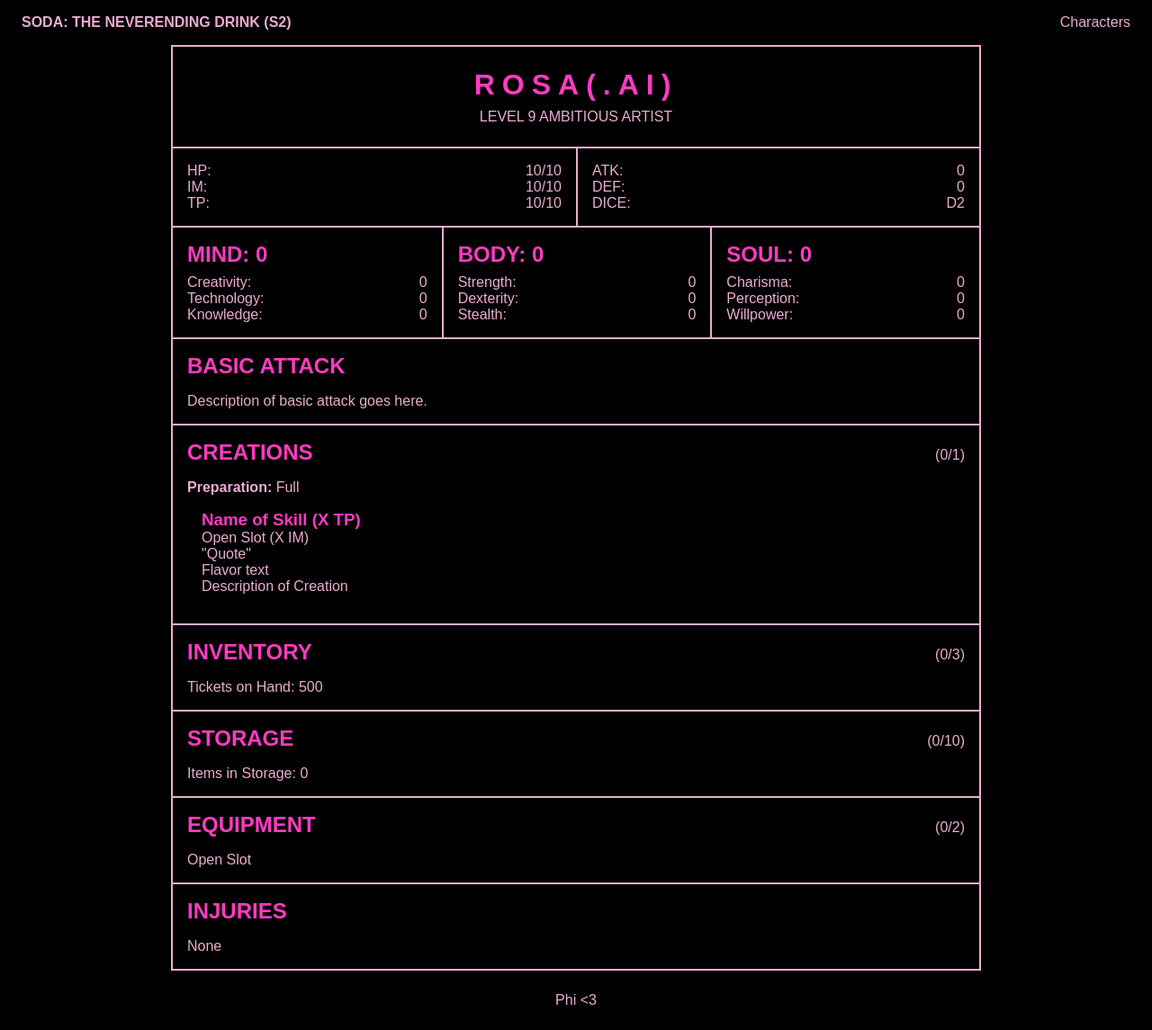
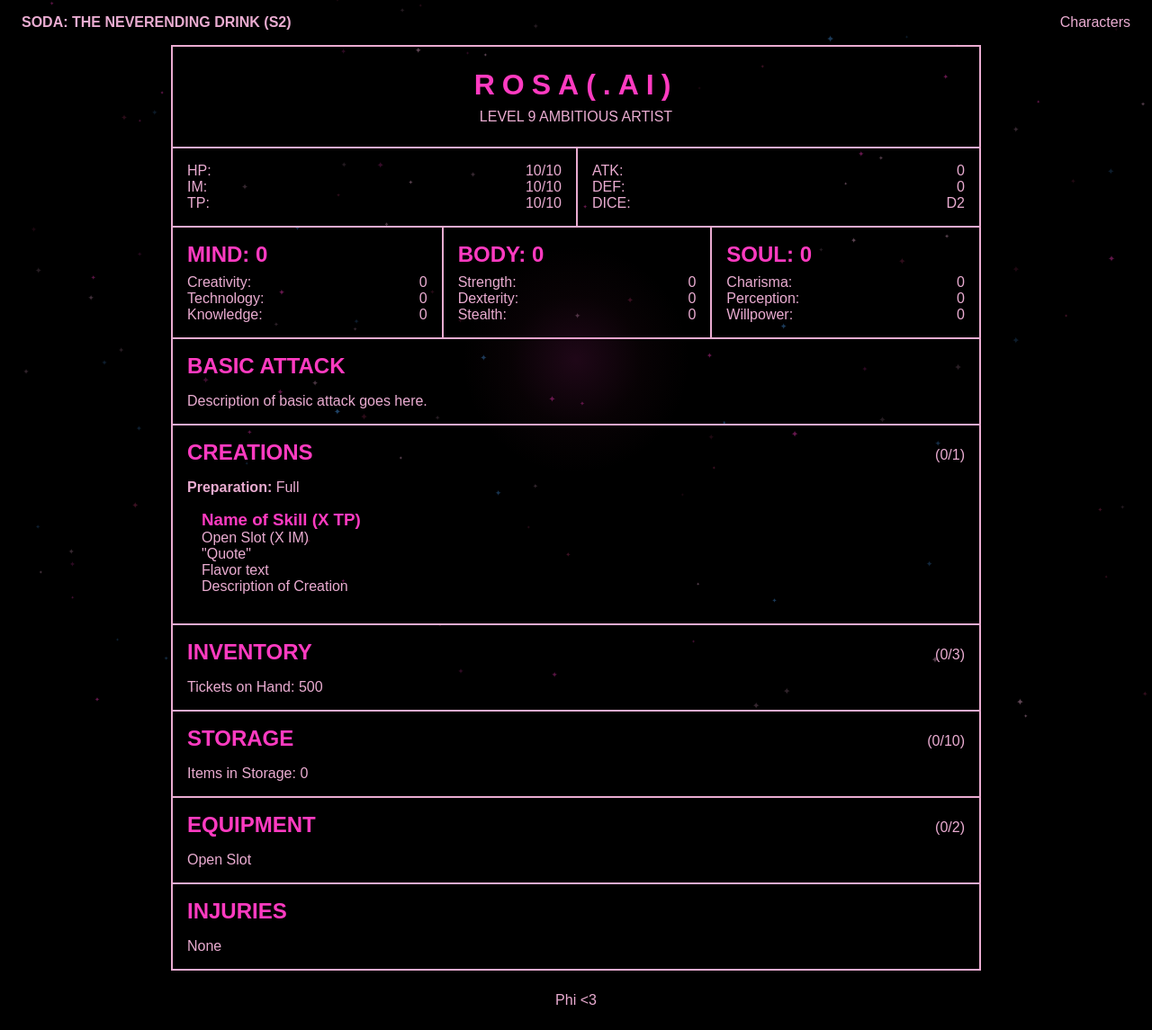
Before and after one commit to Phasolotl/secret-website, a Flask app: template app/templates/sheet_rosa.html in a window 1280 px wide. Shown: the whole page at 90% size. Run offline with Flask 3, Linux system fonts and the light colour scheme; the template is opened without the code that fills it, so the values that code supplies are empty.

Commit message:
Added more CSS styles, added stars, added glows, still working on static

```diff
--- a/app/app.py
+++ b/app/app.py
@@ -9,7 +9,7 @@ app = Flask(__name__)
 def index():
     return render_template('index.html')
 
-@app.route('/sheet')
+@app.route('/rosa', endpoint='rosa_sheet')
 def sheet():
     return render_template('sheet_rosa.html')
 
--- a/app/static/css/scss/_base.scss
+++ b/app/static/css/scss/_base.scss
@@ -10,16 +10,6 @@
     --color-primary: #333333;
     --color-secondary: #666666;
     --color-border: #222222;
-}
-
-// Rosa
-.theme-rosa {
-    --color-background: #000000;
-    --color-surface: #12070d;
-    --color-text: #EAACD1;
-    --color-primary: #FF3BC1;
-    --color-secondary: #9E2D5C;
-    --color-border: #9E2D5C;
 }
 
 // Box Model
@@ -37,7 +27,7 @@ html {
 }
 
 body {
-    margin: 0;
+    margin: 0 auto;
     min-height: 100vh;
 
     background-color: var(--color-background);
--- a/app/static/css/scss/_component.scss
+++ b/app/static/css/scss/_component.scss
@@ -26,6 +26,12 @@
     a {
     display: block;
     }
+}
+
+.character-card:hover {
+    transform: translateY(-4px);
+    box-shadow:
+        0 0 15px rgba(0, 0, 0, 0.2);
 }
 
 .character-card.rosa-theme:hover {
--- a/app/static/css/scss/_layout.scss
+++ b/app/static/css/scss/_layout.scss
@@ -25,16 +25,23 @@
 
 // Main
 
-.site-main {
-    width: 100%;
-    max-width: vars.$site-width;
+.home-container {
+    width: min(100% - 2rem, 1200px);
     margin-inline: auto;
+
 }
 
 // Footer
 
 .site-footer {
     padding: vars.$spacing-lg;
-
     text-align: center;
 }
+
+// Z-index
+
+header,
+footer {
+    position: relative;
+    z-index: 101;
+}
--- a/app/static/css/scss/pages/_characters.scss
+++ b/app/static/css/scss/pages/_characters.scss
@@ -3,11 +3,14 @@
 // Character Sheet
 
 .character-sheet {
+    position: relative;
     width: 100%;
     max-width: vars.$sheet-width;
     margin-inline: auto;
 
+    user-select: text;
     border: vars.$border-width solid;
+    z-index: 2;
 }
 
 // Sheet Header
@@ -104,3 +107,161 @@
     }
 
 }
+
+//
+// Rosa Themes
+//
+
+// Color Theme
+.theme-rosa {
+    --color-background: #000000;
+    --color-surface: #12070d;
+    --color-text: #EAACD1;
+    --color-primary: #FF3BC1;
+    --color-secondary: #9E2D5C;
+    --color-border: #9E2D5C;
+}
+
+.rosa-world {
+    position: relative;
+
+    min-height: 100vh;
+    width: 100%;
+
+    overflow: hidden;
+    user-select: none;
+
+    background: #000000;
+    z-index: 2;
+}
+
+// Starry background
+
+.rosa-stars {
+    position: fixed;
+
+    inset: 0;
+
+    min-width: 100vw;
+    min-height: 100vh;
+
+    overflow: hidden;
+
+    pointer-events: none;
+
+    z-index: 0;
+}
+
+.rosa-star {
+    position: absolute;
+
+    display: block;
+
+    line-height: 1;
+
+    color: var(--star-color);
+
+    user-select: none;
+
+    animation:
+        rosa-star-twinkle var(--star-duration)
+        ease-in-out
+        infinite var(--star-delay),
+
+        rosa-star-drift var(--drift-duration)
+        ease-in-out
+        infinite alternate;
+}
+
+@keyframes rosa-star-twinkle {
+    0%,
+    100% {
+        opacity: 0.15;
+    }
+
+    50% {
+        opacity: 0.4;
+    }
+}
+
+@keyframes rosa-star-drift {
+    from {
+        transform: translate(0, 0);
+    }
+
+    to {
+        transform:
+            translate(
+                var(--drift-x),
+                var(--drift-y)
+            );
+    }
+}
+
+// Cursor glow
+
+.rosa-glow {
+    position: fixed;
+    inset: 0;
+
+    pointer-events: none;
+    z-index: 10;
+
+    background: radial-gradient(
+        circle 180px at var(--mouse-x, 50%) var(--mouse-y, 50%),
+        rgba(255, 59, 193, 0.12),
+        rgba(158, 45, 92, 0.05) 40%,
+        transparent 70%
+    );
+}
+
+.rosa-trail {
+    position: fixed;
+    inset: 0;
+
+    pointer-events: none;
+
+    z-index: 11;
+}
+
+.rosa-trail-segment {
+    position: absolute;
+
+    height: 3px;
+
+    pointer-events: none;
+
+    transform-origin: left center;
+
+    background: linear-gradient(
+        90deg,
+        transparent,
+        rgba(255, 59, 193, 0.9),
+        rgba(234, 172, 209, 0.7),
+        transparent
+    );
+
+    box-shadow:
+        0 0 6px rgba(255, 59, 193, 0.8),
+        0 0 14px rgba(158, 45, 92, 0.5);
+
+    animation: rosa-slash-fade 0.45s ease-out forwards;
+}
+
+@keyframes rosa-slash-fade {
+    from {
+        opacity: 0.9;
+    }
+
+    to {
+        opacity: 0;
+    }
+}
+
+// Animated borders
+
+// Interactive stats
+
+// Waking sections
+
+// Roses
--- a/app/static/css/style.css
+++ b/app/static/css/style.css
@@ -156,15 +156,6 @@ h1, h2, h3, p {
   --color-border: #222222;
 }
 
-.theme-rosa {
-  --color-background: #000000;
-  --color-surface: #12070d;
-  --color-text: #EAACD1;
-  --color-primary: #FF3BC1;
-  --color-secondary: #9E2D5C;
-  --color-border: #9E2D5C;
-}
-
 *,
 *::before,
 *::after {
@@ -176,7 +167,7 @@ html {
 }
 
 body {
-  margin: 0;
+  margin: 0 auto;
   min-height: 100vh;
   background-color: var(--color-background);
   color: var(--color-text);
@@ -227,15 +218,20 @@ img {
   gap: 1rem;
 }
 
-.site-main {
-  width: 100%;
-  max-width: 1200px;
+.home-container {
+  width: min(100% - 2rem, 1200px);
   margin-inline: auto;
 }
 
 .site-footer {
   padding: 1.5rem;
   text-align: center;
+}
+
+header,
+footer {
+  position: relative;
+  z-index: 101;
 }
 
 .character-card {
@@ -253,6 +249,11 @@ img {
 }
 .character-card a {
   display: block;
+}
+
+.character-card:hover {
+  transform: translateY(-4px);
+  box-shadow: 0 0 15px rgba(0, 0, 0, 0.2);
 }
 
 .character-card.rosa-theme:hover {
@@ -358,10 +359,13 @@ button:active {
   }
 }
 .character-sheet {
+  position: relative;
   width: 100%;
   max-width: 900px;
   margin-inline: auto;
+  user-select: text;
   border: 2px solid;
+  z-index: 2;
 }
 
 .sheet-header {
@@ -436,5 +440,92 @@ button:active {
     border-left: none;
   }
 }
+.theme-rosa {
+  --color-background: #000000;
+  --color-surface: #12070d;
+  --color-text: #EAACD1;
+  --color-primary: #FF3BC1;
+  --color-secondary: #9E2D5C;
+  --color-border: #9E2D5C;
+}
+
+.rosa-world {
+  position: relative;
+  min-height: 100vh;
+  width: 100%;
+  overflow: hidden;
+  user-select: none;
+  background: #000000;
+  z-index: 2;
+}
+
+.rosa-stars {
+  position: fixed;
+  inset: 0;
+  min-width: 100vw;
+  min-height: 100vh;
+  overflow: hidden;
+  pointer-events: none;
+  z-index: 0;
+}
+
+.rosa-star {
+  position: absolute;
+  display: block;
+  line-height: 1;
+  color: var(--star-color);
+  user-select: none;
+  animation: rosa-star-twinkle var(--star-duration) ease-in-out infinite var(--star-delay), rosa-star-drift var(--drift-duration) ease-in-out infinite alternate;
+}
+
+@keyframes rosa-star-twinkle {
+  0%, 100% {
+    opacity: 0.15;
+  }
+  50% {
+    opacity: 0.4;
+  }
+}
+@keyframes rosa-star-drift {
+  from {
+    transform: translate(0, 0);
+  }
+  to {
+    transform: translate(var(--drift-x), var(--drift-y));
+  }
+}
+.rosa-glow {
+  position: fixed;
+  inset: 0;
+  pointer-events: none;
+  z-index: 10;
+  background: radial-gradient(circle 180px at var(--mouse-x, 50%) var(--mouse-y, 50%), rgba(255, 59, 193, 0.12), rgba(158, 45, 92, 0.05) 40%, transparent 70%);
+}
+
+.rosa-trail {
+  position: fixed;
+  inset: 0;
+  pointer-events: none;
+  z-index: 11;
+}
+
+.rosa-trail-segment {
+  position: absolute;
+  height: 3px;
+  pointer-events: none;
+  transform-origin: left center;
+  background: linear-gradient(90deg, transparent, rgba(255, 59, 193, 0.9), rgba(234, 172, 209, 0.7), transparent);
+  box-shadow: 0 0 6px rgba(255, 59, 193, 0.8), 0 0 14px rgba(158, 45, 92, 0.5);
+  animation: rosa-slash-fade 0.45s ease-out forwards;
+}
+
+@keyframes rosa-slash-fade {
+  from {
+    opacity: 0.9;
+  }
+  to {
+    opacity: 0;
+  }
+}
 
 /*# sourceMappingURL=style.css.map */
--- /dev/null
+++ b/app/static/js/rosa.js
@@ -0,0 +1,158 @@
+const starContainer = document.querySelector(".rosa-stars");
+const trailContainer = document.querySelector(".rosa-trail");
+
+let isMouseDown = false;
+let previousX = null;
+let previousY = null;
+
+function generateStars() {
+
+    if (!starContainer) {
+        return;
+    }
+
+    const starCount = 120;
+
+    const starColors = [
+        "#9E2D5C", // dark pink
+        "#EAACD1", // light pink
+        "#FF3BC1", // hot pink
+        "#4DA6FF"  // blue
+    ];
+
+    for (let i = 0; i < starCount; i++) {
+
+        const star = document.createElement("span");
+
+        star.classList.add("rosa-star");
+
+        star.textContent = "✦";
+
+        // Random position
+        star.style.left = `${Math.random() * 100}%`;
+        star.style.top = `${Math.random() * 100}%`;
+
+        // Random color
+        const color =
+            starColors[
+                Math.floor(Math.random() * starColors.length)
+            ];
+
+        star.style.setProperty("--star-color", color);
+
+        // Random size
+        const size = Math.random() * 6 + 5;
+
+        star.style.fontSize = `${size}px`;
+
+        // Random animation duration
+        const duration = Math.random() * 3 + 4;
+
+        star.style.setProperty(
+            "--star-duration",
+            `${duration}s`
+        );
+
+        // Random animation delay
+        const delay = Math.random() * 8;
+
+        star.style.setProperty(
+            "--star-delay",
+            `-${delay}s`
+        );
+
+        // Star Movements
+        const xMovement = Math.random() * 20 + 30;
+        const yMovement = Math.random() * 20 - 10;
+
+        star.style.setProperty("--drift-x", `${xMovement}px`);
+        star.style.setProperty("--drift-y", `${yMovement}px`);
+
+        // Drift
+        const driftDuration = Math.random() * 10 + 8;
+        star.style.setProperty("--drift-duration", `${driftDuration}s`);
+
+        starContainer.appendChild(star);
+    }
+}
+
+function CursorGlow() {
+    const glow = document.querySelector(".rosa-glow");
+
+    if (!glow) {
+        return;
+    }
+    document.addEventListener("mousedown", (event) => {
+        if (event.button === 0) { // Left mouse button
+            isMouseDown = true;
+        }
+    });
+
+    document.addEventListener("mouseup", () => {
+        isMouseDown = false;
+
+        previousX = null;
+        previousY = null;
+    });
+
+    document.addEventListener("mousemove", (event) => {
+        const x = event.clientX;
+        const y = event.clientY;
+
+        document.documentElement.style.setProperty(
+            "--mouse-x",
+            `${x}px`
+        );
+
+        document.documentElement.style.setProperty(
+            "--mouse-y",
+            `${y}px`
+        );
+        if (isMouseDown && previousX !== null) {
+            createSlash(
+                previousX,
+                previousY,
+                x,
+                y
+            );
+        }
+
+        previousX = x;
+        previousY = y;
+    });
+}
+
+
+function createSlash(previousX, previousY, currentX, currentY) {
+
+    const dx = currentX - previousX;
+    const dy = currentY - previousY;
+
+    const distance = Math.sqrt(
+        dx * dx + dy * dy
+    );
+
+    const angle =
+        Math.atan2(dy, dx) * 180 / Math.PI;
+
+    const slash = document.createElement("span");
+
+    slash.classList.add("rosa-trail-segment");
+
+    slash.style.left = `${previousX}px`;
+    slash.style.top = `${previousY}px`;
+
+    slash.style.width = `${distance}px`;
+
+    slash.style.transform =
+        `rotate(${angle}deg)`;
+
+    trailContainer.appendChild(slash);
+
+    slash.addEventListener("animationend", () => {
+        slash.remove();
+    });
+}
+
+generateStars();
+CursorGlow();
--- a/app/templates/base.html
+++ b/app/templates/base.html
@@ -25,7 +25,7 @@
             </div>
         </nav>
     </header>
-    <main class="site-main">
+    <main>
 
         {% block content %}
         {% endblock %}
--- a/app/templates/sheet_rosa.html
+++ b/app/templates/sheet_rosa.html
@@ -9,7 +9,14 @@ ROSA(.AI) | Game Sheets
 {% endblock %}
 
 {% block content %}
-<body>
+
+    <div class="rosa-glow" aria-hidden="true"></div>
+    <div class="rosa-trail" aria-hidden="true"></div>
+
+<div class="rosa-world">
+
+    <div class="rosa-stars" aria-hidden="true"></div>
+
 <main class="character-sheet">
 
     <header class="sheet-header">
@@ -172,7 +179,7 @@ ROSA(.AI) | Game Sheets
             None
         </p>
     </section>
-
 </main>
-</body>
+<script src="{{ url_for('static', filename='js/rosa.js') }}"></script>
+</div>
 {% endblock %}
```
Also changed, not shown: app/templates/index.html (+7 -4 lines), 1 other file.
